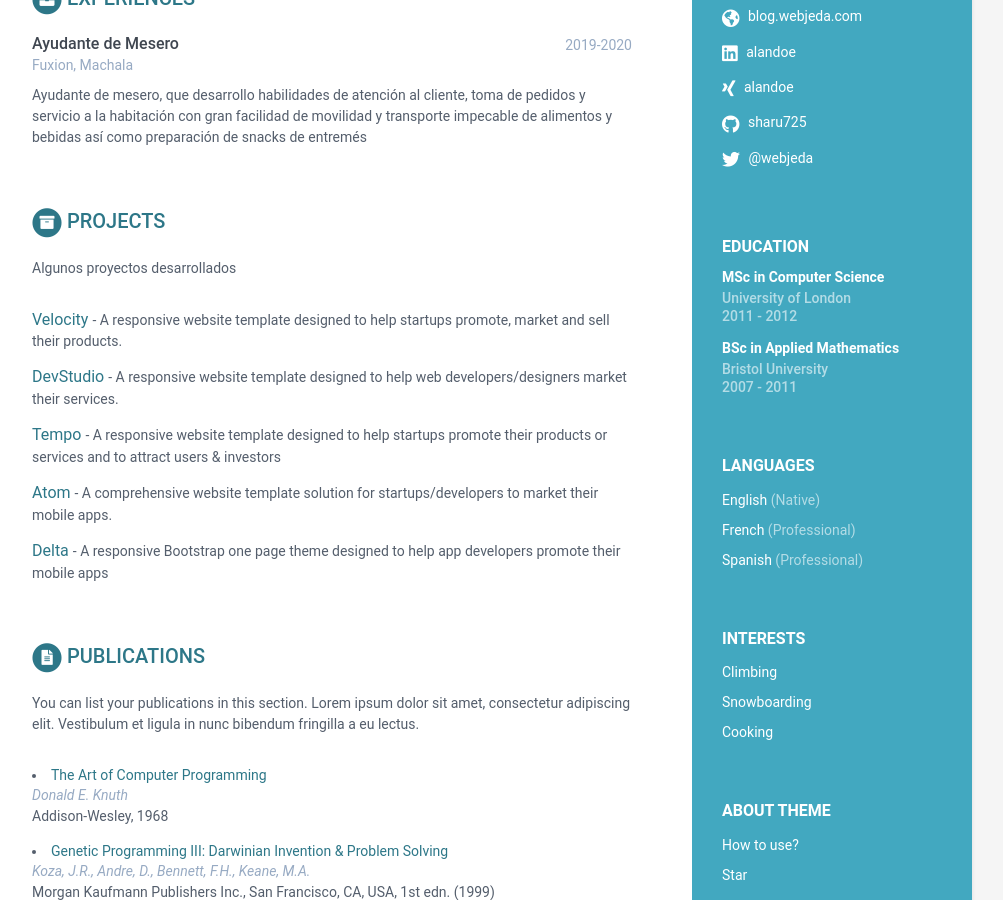
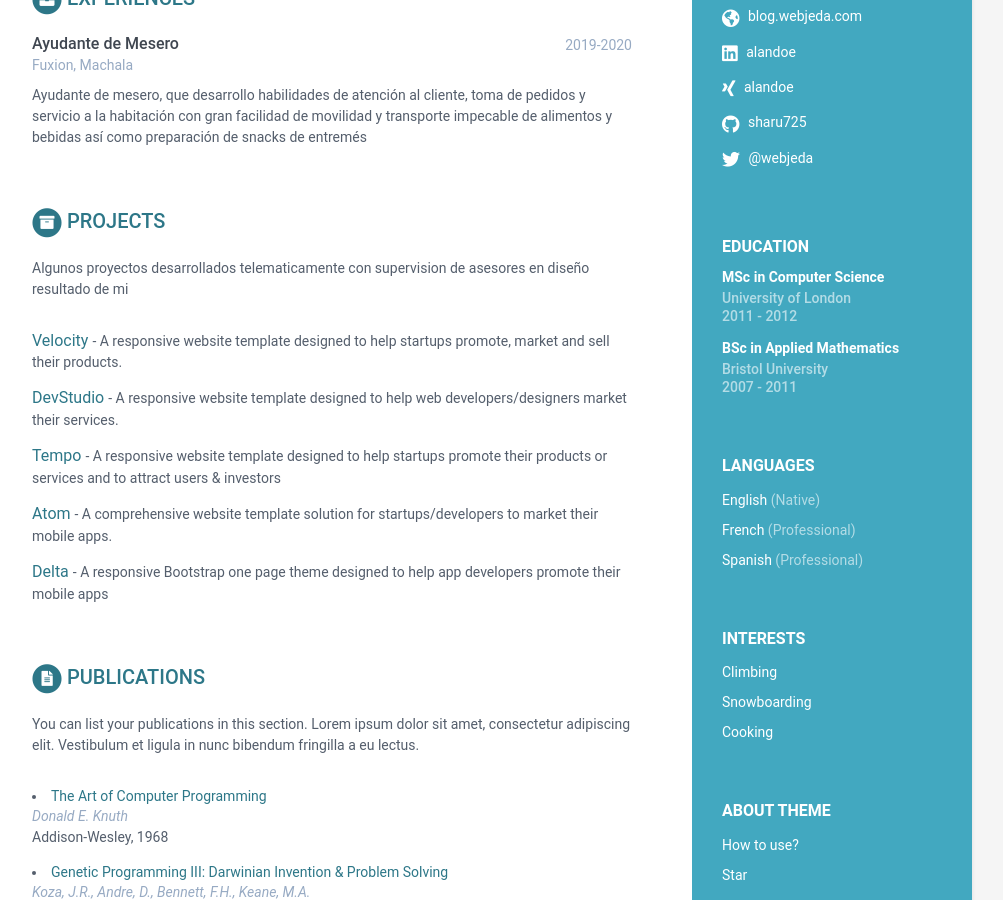
Before and after one commit to KevinC99/good-birch-4e19a, a Jekyll site: the page built from index.html, in a window 1280 px wide and 900 px high, scrolled down 362 px. Shown: the whole window, without its empty margins (168-1171 px from the left). Built offline with Jekyll 4.4.1, drawn with Linux system fonts in a browser that asks for light colours.

Commit message:
data.yml: updated intro in projects

```diff
--- a/_data/data.yml
+++ b/_data/data.yml
@@ -102,7 +102,9 @@ projects:
       tagline: >-
         A responsive Bootstrap one page theme designed to help app developers
         promote their mobile apps
-  intro: Algunos proyectos desarrollados
+  intro: >-
+    Algunos proyectos desarrollados telematicamente con supervision de asesores
+    en diseño resultado de mi
 publications:
   title: Publications
   intro: |
```
